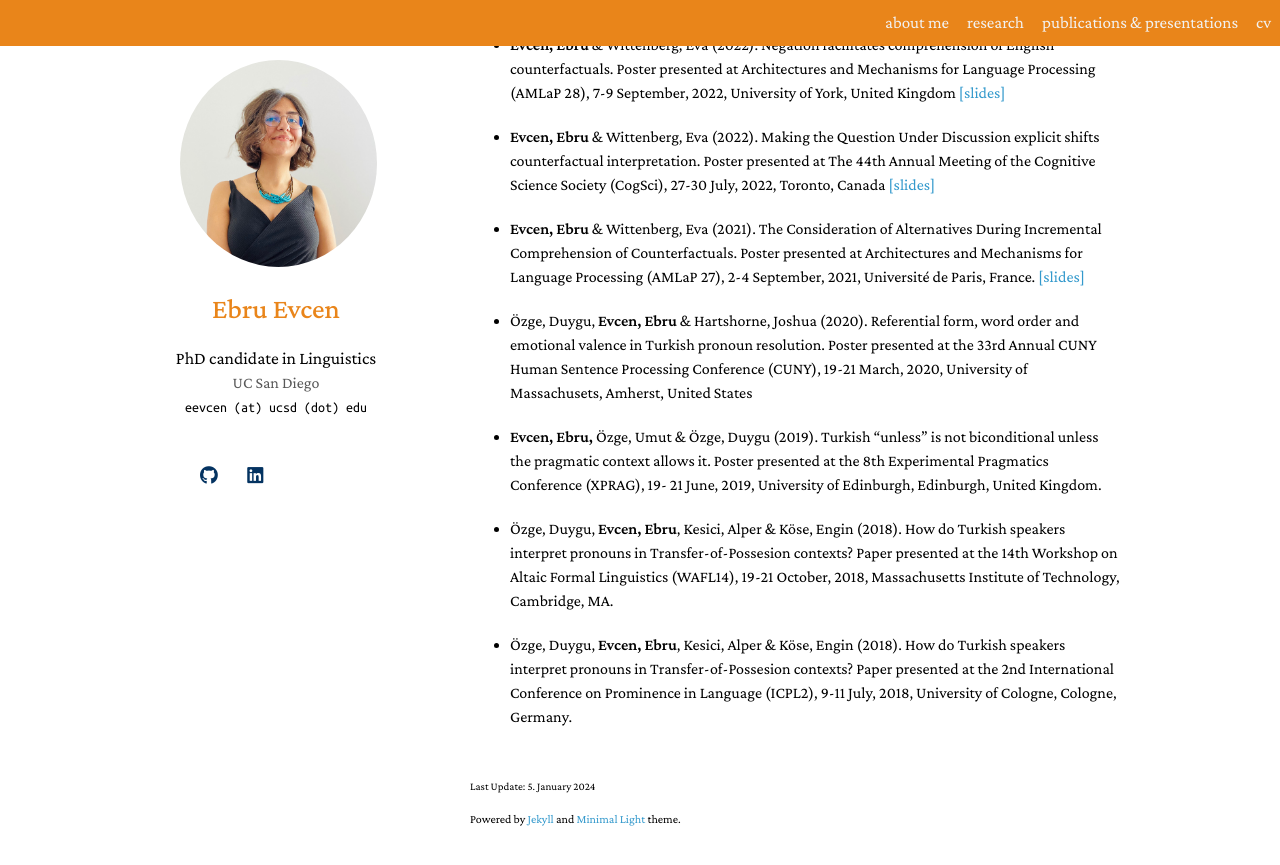
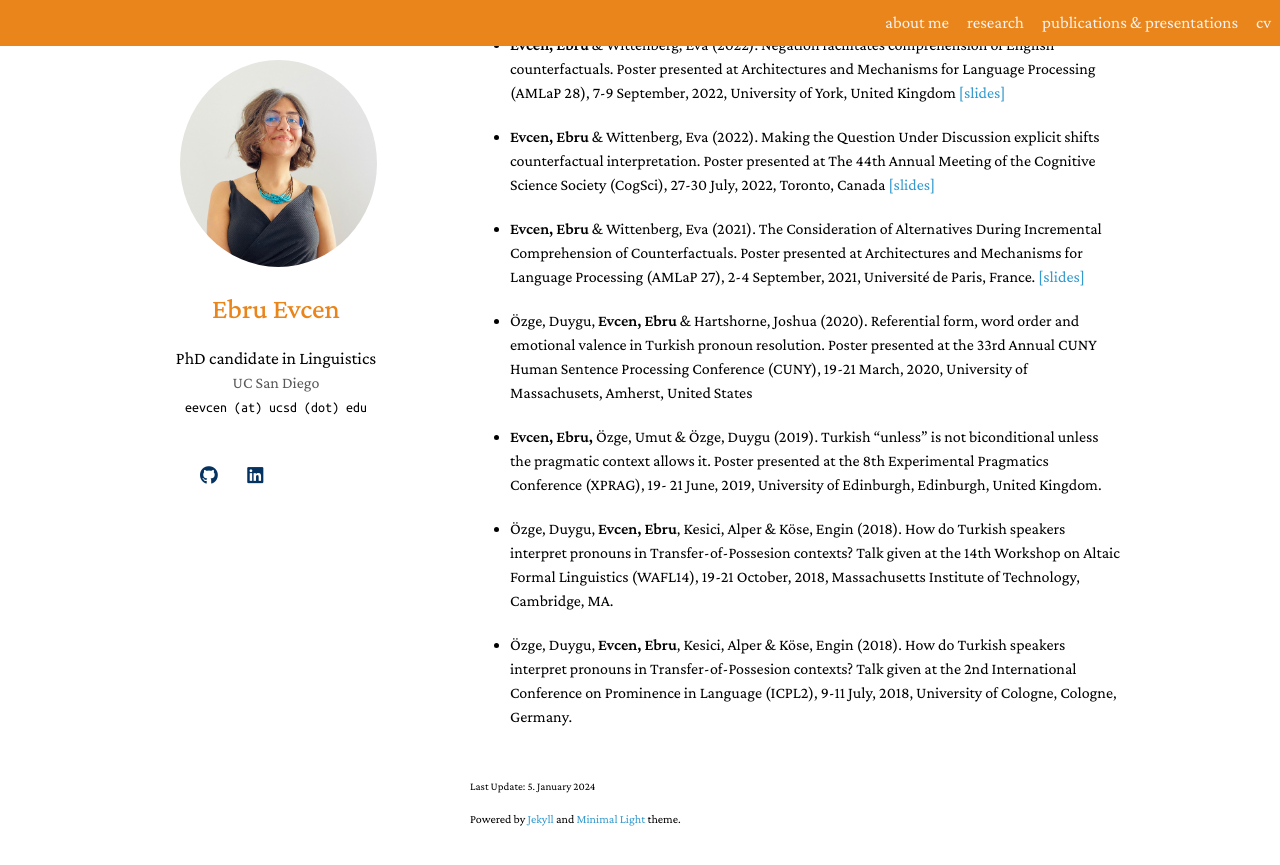
Before and after one commit to ebruevcen/ebruevcen.github.io, a Jekyll site: the page built from publications_presentations.md, in a window 1280 px wide and 900 px high, scrolled down 670 px. Shown: the top 865 px of the window. Built offline with Jekyll 4.4.1, drawn with Linux system fonts in a browser that asks for light colours; nearby versions of some CDN libraries; library files that are not in the unit come from our copies; a style sheet for code colours, icons or effects is not loaded.

Commit message:
cv edits

```diff
--- a/publications_presentations.md
+++ b/publications_presentations.md
@@ -33,6 +33,6 @@ permalink: /publications_presentations/
 
 - <b>Evcen, Ebru,</b> Özge, Umut & Özge, Duygu (2019). Turkish “unless” is not biconditional unless the pragmatic context allows it. Poster presented at the 8th Experimental Pragmatics Conference (XPRAG), 19- 21 June, 2019, University of Edinburgh, Edinburgh, United Kingdom.
 
-- Özge, Duygu, <b>Evcen, Ebru</b>, Kesici, Alper & Köse, Engin (2018). How do Turkish speakers interpret pronouns in Transfer-of-Possesion contexts? Paper presented at the 14th Workshop on Altaic Formal Linguistics (WAFL14), 19-21 October, 2018, Massachusetts Institute of Technology, Cambridge, MA.
+- Özge, Duygu, <b>Evcen, Ebru</b>, Kesici, Alper & Köse, Engin (2018). How do Turkish speakers interpret pronouns in Transfer-of-Possesion contexts? Talk given at the 14th Workshop on Altaic Formal Linguistics (WAFL14), 19-21 October, 2018, Massachusetts Institute of Technology, Cambridge, MA.
 
-- Özge, Duygu, <b>Evcen, Ebru</b>,  Kesici, Alper & Köse, Engin (2018). How do Turkish speakers interpret pronouns in Transfer-of-Possesion contexts? Paper presented at the 2nd International Conference on Prominence in Language (ICPL2), 9-11 July, 2018, University of Cologne, Cologne, Germany.
+- Özge, Duygu, <b>Evcen, Ebru</b>,  Kesici, Alper & Köse, Engin (2018). How do Turkish speakers interpret pronouns in Transfer-of-Possesion contexts? Talk given at the 2nd International Conference on Prominence in Language (ICPL2), 9-11 July, 2018, University of Cologne, Cologne, Germany.
```
Also changed, not shown: 5 other files.
